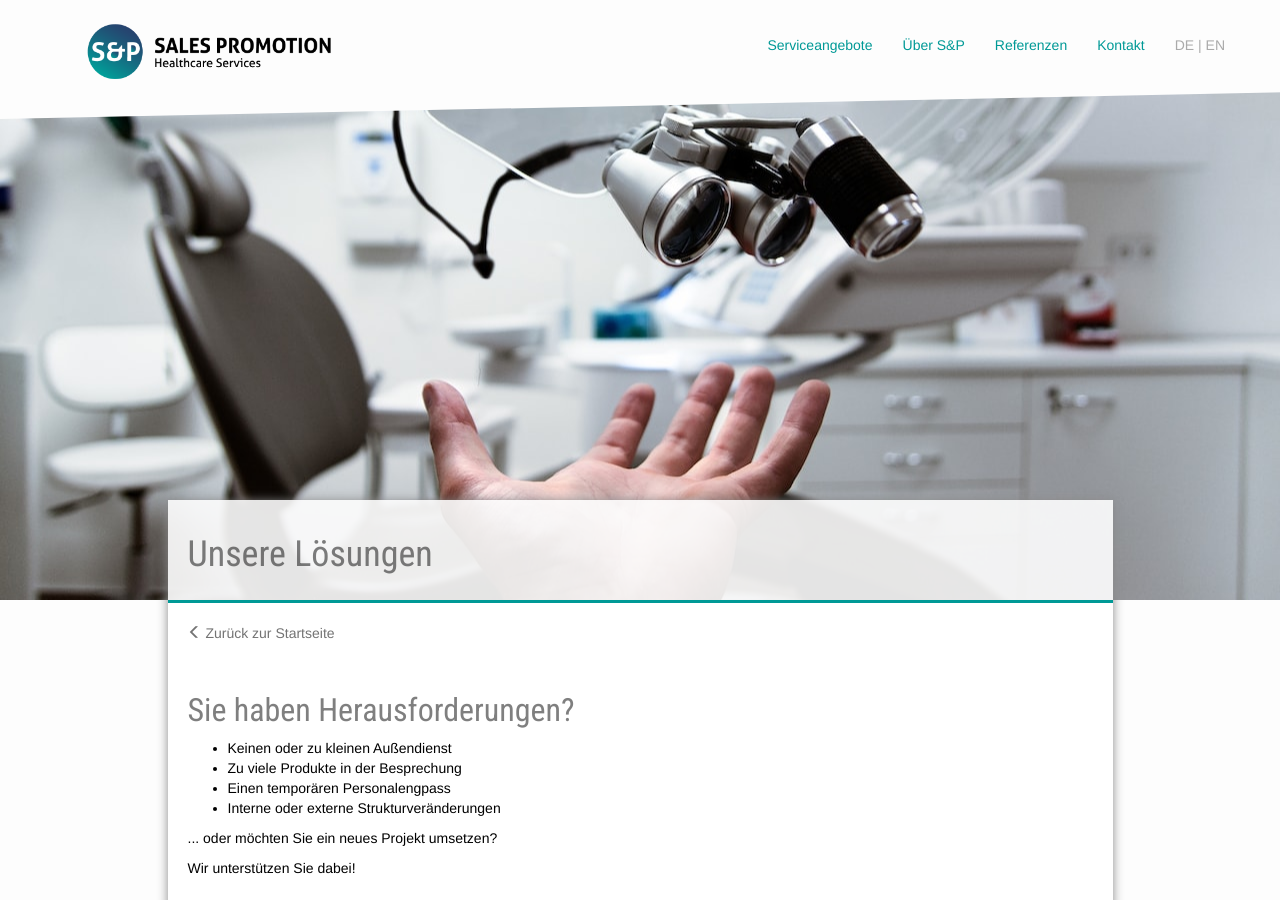
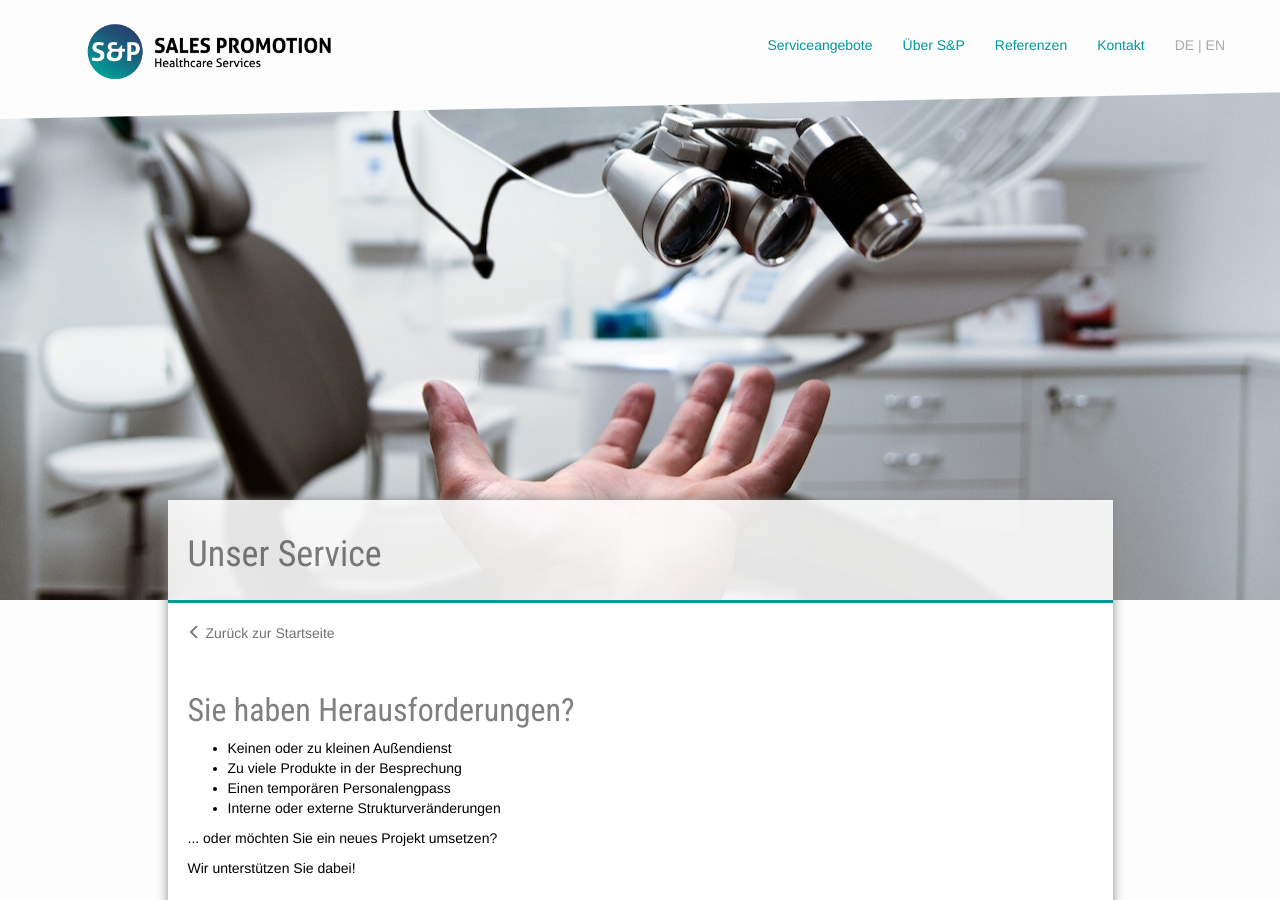
Before and after one commit to samlawski/sp-healthcare, a Jekyll site: the page built from loesungen.html, in a window 1280 px wide and 900 px high. Built offline with Jekyll 4.4.1, drawn with Linux system fonts in a browser that asks for light colours; nearby versions of some CDN libraries.

Commit message:
Updated 'loesungen.html' via CloudCannon

```diff
--- a/loesungen.html
+++ b/loesungen.html
@@ -2,7 +2,7 @@
 layout: angebot
 permalink: /loesungen/
 header_image_path: /assets/images/solution.jpg
-title: Unsere Lösungen
+title: Unser Service
 schlagworte:
   - Neue Studien-Ergebnisse
   - Saisonschwerpunkt
```
